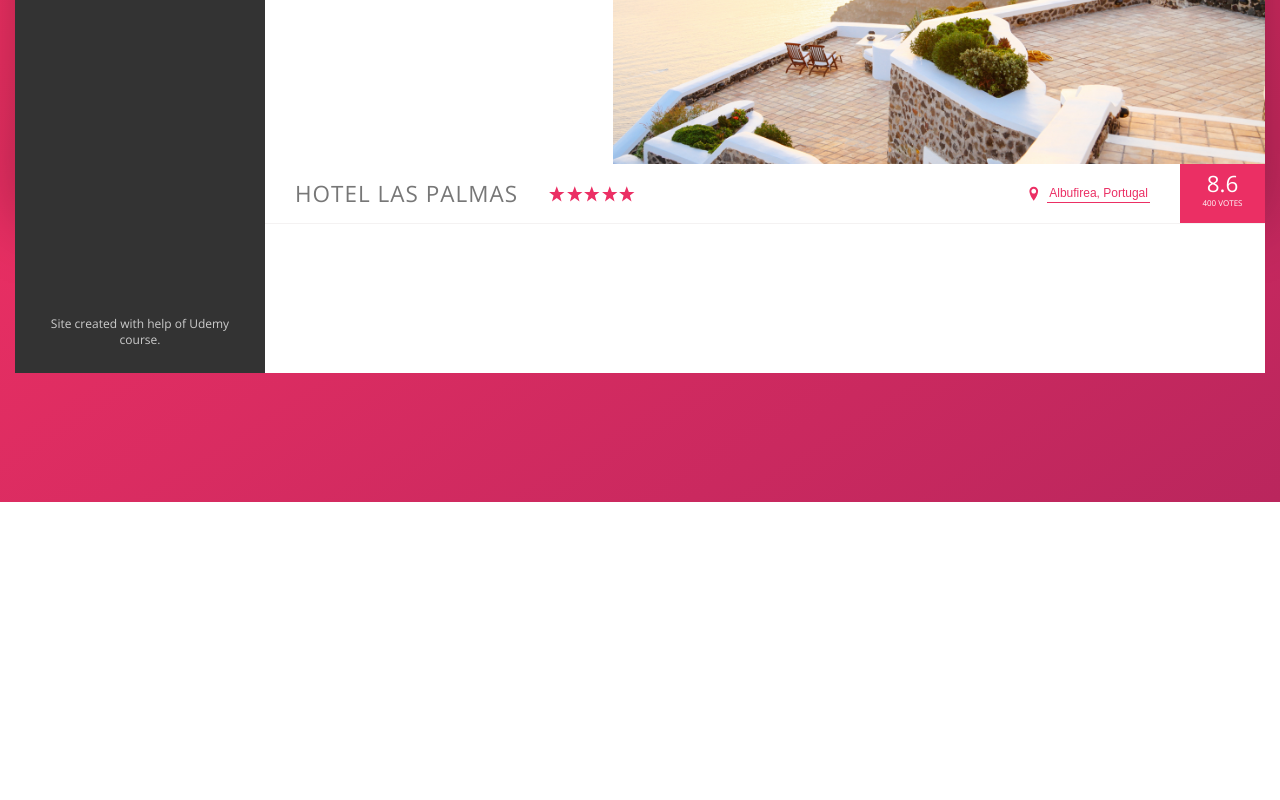
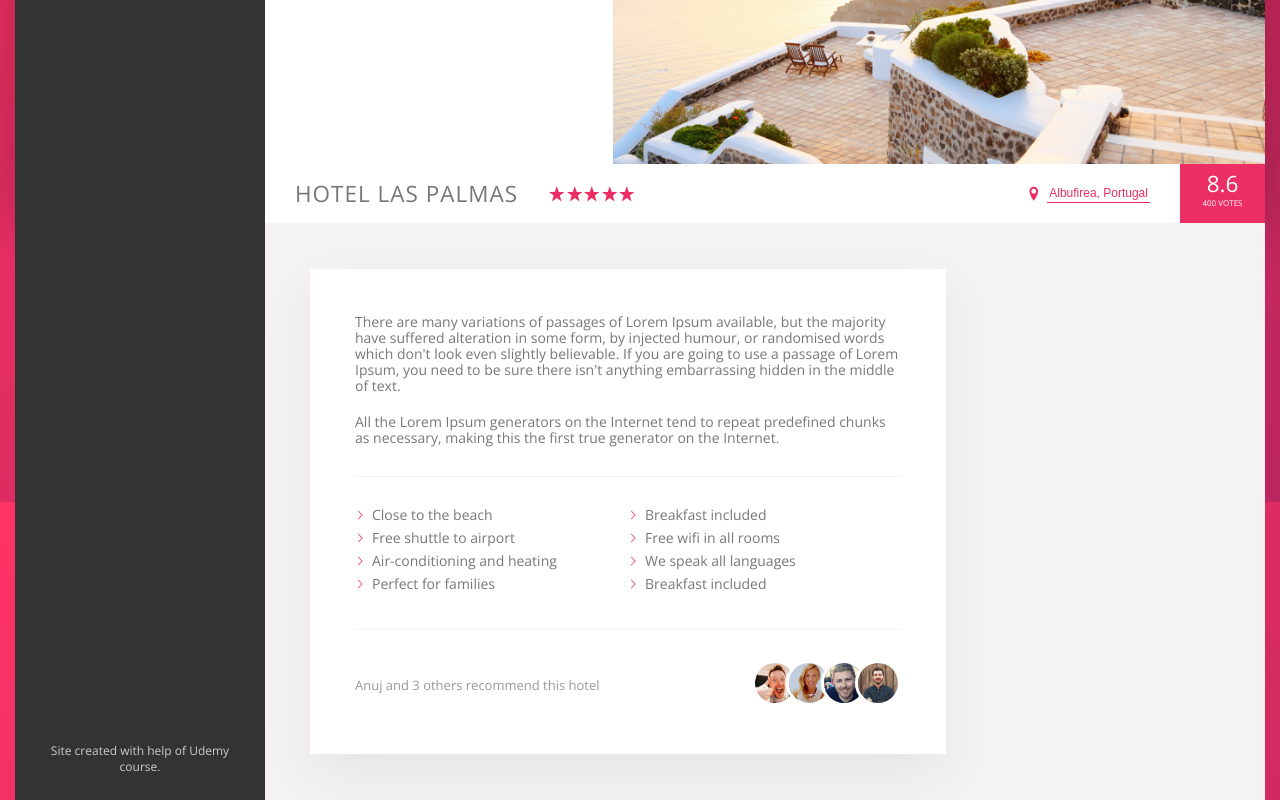
Before and after one commit to swapnil2993/learn-css, a website: page trillo/index.html in a window 1280 px wide. Shown: the part 318-1118 px from the top of the page. Before the commit the page ends 820 px from the top, so only its background shows below. Drawn offline with nearby package versions, Linux system fonts and the light colour scheme.

Commit message:
Adding hotel description.

```diff
--- a/trillo/index.html
+++ b/trillo/index.html
@@ -110,6 +110,44 @@
                         <div class="overview__rating-count">400 votes</div>
                     </div>
                 </div>
+                <div class="detail">
+                    <div class="description">
+                        <p class="paragraph">
+                            There are many variations of passages of Lorem Ipsum available, but the majority have
+                            suffered alteration in some form, by injected humour, or randomised words which don't look
+                            even slightly believable. If you are going to use a passage of Lorem Ipsum, you need to be
+                            sure there isn't anything embarrassing hidden in the middle of text.
+                        </p>
+                        <p class="paragraph">
+                            All the Lorem Ipsum generators on the Internet tend to repeat predefined chunks as
+                            necessary, making this the first true generator on the Internet.
+                        </p>
+                        <ul class="list">
+                            <li class="list__item">Close to the beach</li>
+                            <li class="list__item">Breakfast included</li>
+                            <li class="list__item">Free shuttle to airport</li>
+                            <li class="list__item">Free wifi in all rooms</li>
+                            <li class="list__item">Air-conditioning and heating</li>
+                            <li class="list__item">We speak all languages</li>
+                            <li class="list__item">Perfect for families</li>
+                            <li class="list__item">Breakfast included</li>
+                        </ul>
+                        <div class="recommend">
+                            <p class="recommend__count">
+                                Anuj and 3 others recommend this hotel
+                            </p>
+                            <div class="recommend__friends">
+                                <img src="img/user-1.jpg" alt="" class="recommend__photo">
+                                <img src="img/user-2.jpg" alt="" class="recommend__photo">
+                                <img src="img/user-3.jpg" alt="" class="recommend__photo">
+                                <img src="img/user-4.jpg" alt="" class="recommend__photo">
+                            </div>
+                        </div>
+                    </div>
+                    <div class="user-reviews">
+
+                    </div>
+                </div>
             </main>
         </div>
     </div>
--- a/trillo/sass/_components.scss
+++ b/trillo/sass/_components.scss
@@ -232,7 +232,8 @@
   align-items: center;
   justify-content: center;
  }
- &__rating-average{
+
+ &__rating-average {
     font-size: 2.25rem;
     font-weight: 300;
     margin-bottom: 3px;
@@ -266,3 +267,71 @@
     outline: none;
   }
 }
+
+
+.paragraph:not(:last-of-type){
+  margin-bottom: 2rem;
+}
+
+.list {
+  list-style: none;
+  padding: 3rem 0;
+  margin: 3rem 0;
+  border-top: 1px solid $color-light-grey-2;
+  border-bottom: 1px solid $color-light-grey-2;
+  display:flex;
+  flex-wrap: wrap;
+
+  &__item{
+    flex: 0 0 50%;
+    padding-bottom: 0.7rem;
+  }
+  &__item::before{
+    content: "";
+    width: 1rem;
+    height: 1rem;
+    margin-right: 0.7rem;
+    display: inline-block;
+
+    // background-size: cover;
+    // background-image: url('../img/chevron-thin-right.svg');
+
+    background-color: $color-primary;
+    -webkit-mask-image: url('../img/chevron-thin-right.svg');
+    -webkit-mask-size: cover;
+
+    mask-image: url('../img/chevron-thin-right.svg');
+    mask-size: cover;
+
+  }
+}
+
+.recommend{
+  font-size: 1.3rem;
+  color:$color-dark-grey-3;
+  display: flex;
+  align-items: center;
+
+  &__photo{
+    box-sizing: content-box;
+    width: 4rem;
+    height: 4rem;
+    border-radius: 50%;
+    border: 3px solid #fff;
+    &:not(:last-child){
+      margin-right: -1.5rem;
+    }
+  }
+
+  &__friends{
+
+  }
+
+  &__count{
+    margin-right: auto;
+  }
+}
+
+.user-reviews {
+  flex: 1;
+}
--- a/trillo/sass/layouts/_hotel-view.scss
+++ b/trillo/sass/layouts/_hotel-view.scss
@@ -1,5 +1,22 @@
 .hotel-view{
   background-color: #fff;
   flex: 1;
-  height: 60rem;
 }
+
+.detail {
+  display:flex;
+  justify-content: center;
+  padding: 4.5rem;
+  background-color: $color-light-grey-2;
+  border-bottom: 1px solid $color-light-grey-2;
+}
+
+
+.description {
+  flex: 0 0 60%;
+  margin-right: 4.5rem;
+  background-color: #fff;
+  font-size: 1.4rem;
+  padding: 4.5rem;
+  box-shadow:0 2rem 5rem rgba(0,0,0, 0.06);
+}
```
Also changed, not shown: trillo/css/style.css.
